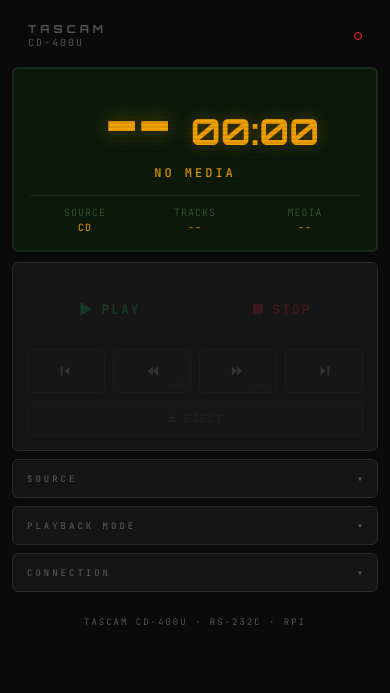
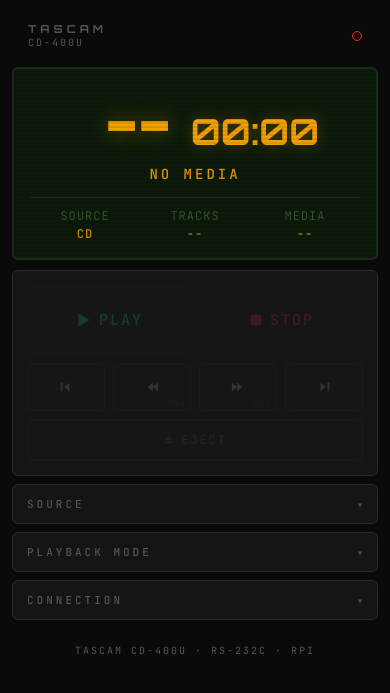
Before and after one commit to barther/cdrs232, a Flask app: page / in a window 390 px wide. Shown: the top 693 px of the page. Run offline with Flask 3, Linux system fonts and the light colour scheme; some libraries are stand-ins or nearby versions.

Commit message:
Bump UI font sizes for mobile readability

```diff
--- a/templates/index.html
+++ b/templates/index.html
@@ -76,8 +76,8 @@
         }
 
         .conn-dot {
-            width: 8px;
-            height: 8px;
+            width: 10px;
+            height: 10px;
             border-radius: 50%;
             background: var(--red-dim);
             border: 1px solid var(--red);
@@ -145,7 +145,7 @@
 
         .lcd-status {
             text-align: center;
-            font-size: 12px;
+            font-size: 14px;
             font-weight: 500;
             letter-spacing: 3px;
             color: var(--amber);
@@ -159,7 +159,7 @@
             justify-content: space-between;
             border-top: 1px solid #1a2a18;
             padding-top: 10px;
-            font-size: 10px;
+            font-size: 12px;
             letter-spacing: 1px;
         }
 
@@ -215,11 +215,11 @@
             border-radius: 4px;
             color: var(--text);
             font-family: 'JetBrains Mono', monospace;
-            font-size: 11px;
+            font-size: 13px;
             font-weight: 500;
             letter-spacing: 2px;
             text-transform: uppercase;
-            padding: 14px 8px;
+            padding: 16px 8px;
             cursor: pointer;
             transition: all 0.1s;
             display: flex;
@@ -243,8 +243,8 @@
         .t-btn svg { flex-shrink: 0; }
 
         .t-btn--play {
-            padding: 22px 8px;
-            font-size: 13px;
+            padding: 24px 8px;
+            font-size: 15px;
             font-weight: 700;
             color: var(--green);
             border-color: var(--green-dim);
@@ -255,8 +255,8 @@
         }
 
         .t-btn--stop {
-            padding: 22px 8px;
-            font-size: 13px;
+            padding: 24px 8px;
+            font-size: 15px;
             font-weight: 700;
             color: var(--red);
             border-color: var(--red-dim);
@@ -268,8 +268,8 @@
 
         .t-btn--eject {
             color: var(--text-dim);
-            padding: 10px 8px;
-            font-size: 10px;
+            padding: 12px 8px;
+            font-size: 12px;
         }
 
         .t-btn--hold {
@@ -297,7 +297,7 @@
         }
 
         .section-label {
-            font-size: 9px;
+            font-size: 11px;
             font-weight: 500;
             letter-spacing: 3px;
             color: var(--text-dim);
@@ -317,9 +317,9 @@
             border-radius: 4px;
             color: var(--text-dim);
             font-family: 'JetBrains Mono', monospace;
-            font-size: 12px;
+            font-size: 14px;
             font-weight: 500;
-            padding: 10px 4px;
+            padding: 12px 4px;
             cursor: pointer;
             text-align: center;
             transition: all 0.1s;
@@ -394,11 +394,11 @@
             border-radius: 4px;
             color: var(--text-dim);
             font-family: 'JetBrains Mono', monospace;
-            font-size: 10px;
+            font-size: 12px;
             font-weight: 500;
             letter-spacing: 1px;
             text-transform: uppercase;
-            padding: 10px 6px;
+            padding: 12px 6px;
             cursor: pointer;
             text-align: center;
             transition: all 0.1s;
@@ -454,7 +454,7 @@
         }
 
         .conn-label {
-            font-size: 9px;
+            font-size: 11px;
             letter-spacing: 2px;
             color: var(--text-dim);
             text-transform: uppercase;
@@ -503,7 +503,7 @@
         .footer {
             text-align: center;
             padding: 16px 0 24px;
-            font-size: 9px;
+            font-size: 10px;
             letter-spacing: 2px;
             color: var(--text-dim);
         }
```
